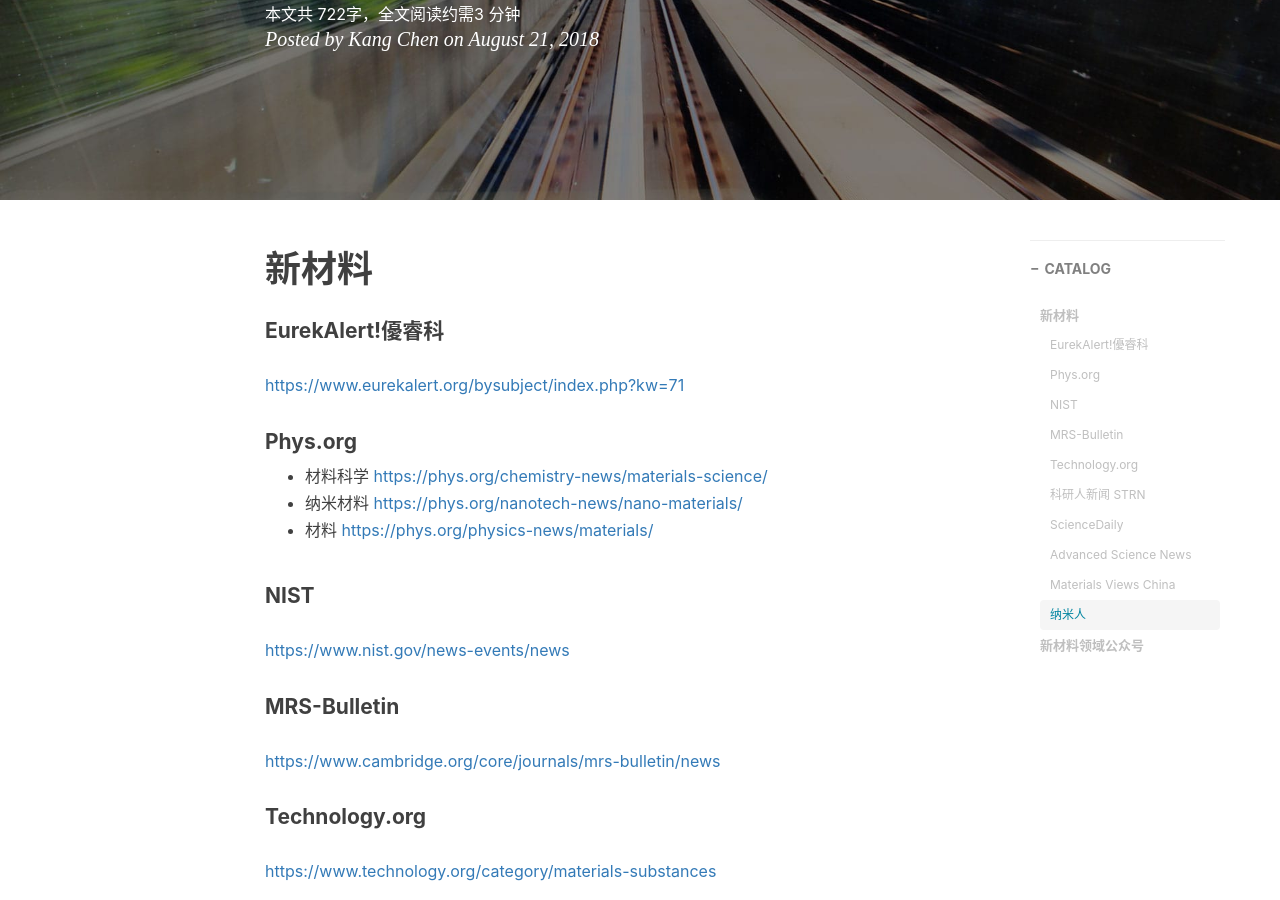
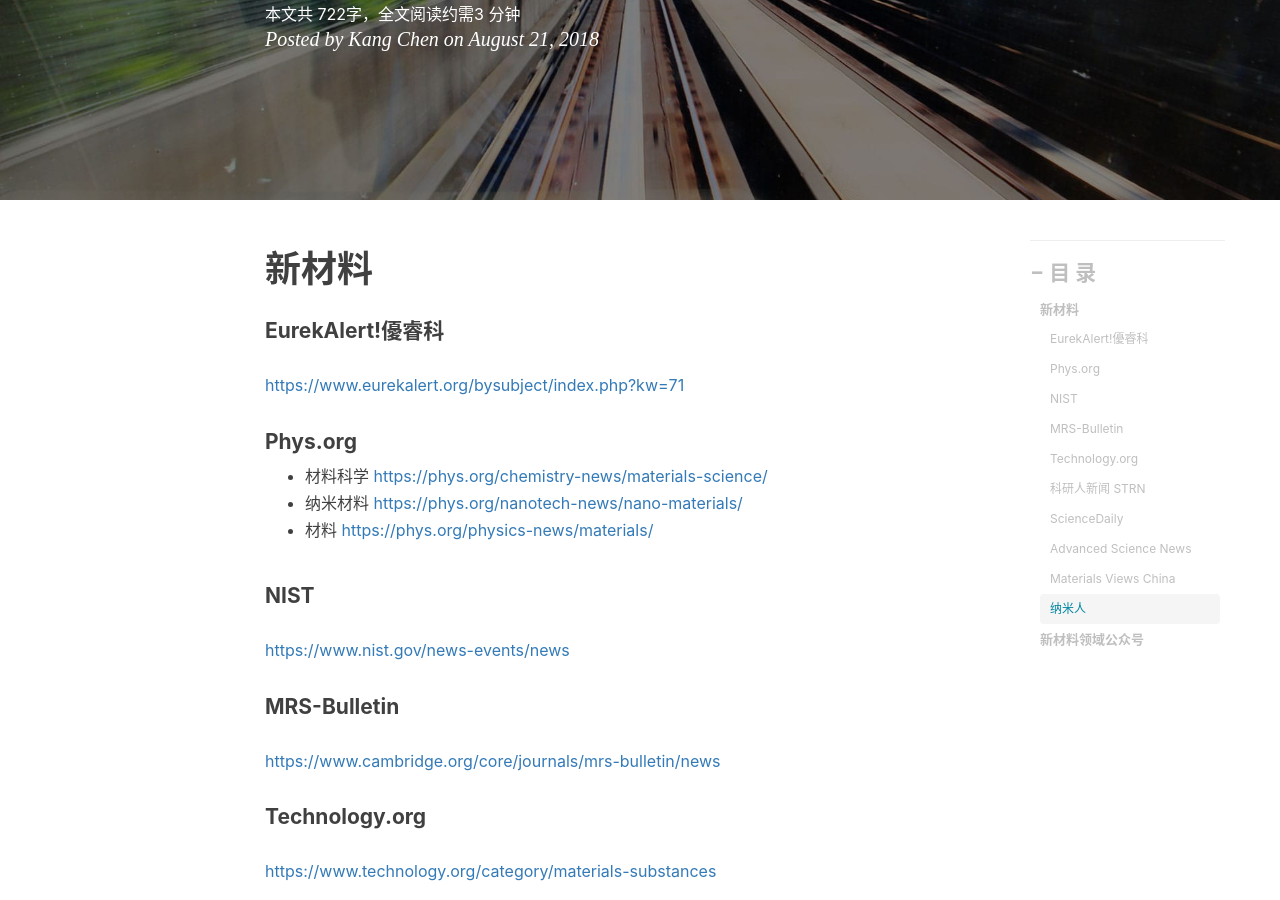
Before and after one commit to kcdyx1/kcdyx1.github.io, a Jekyll site: the page built from _posts/2018-08-21-新材料.md, in a window 1280 px wide and 900 px high, scrolled down 350 px. Built offline with Jekyll 4.4.1, drawn with Linux system fonts in a browser that asks for light colours; nearby versions of some CDN libraries; comment, search, counter and statistics services are not loaded.

Commit message:
'更新'

```diff
--- a/_layouts/post.html
+++ b/_layouts/post.html
@@ -95,9 +95,9 @@ layout: default
                 catalog-container">
                 <div class="side-catalog">
                     <hr class="hidden-sm hidden-xs">
-                    <h5>
-                        <a class="catalog-toggle" href="#">CATALOG</a>
-                    </h5>
+                    <h4>
+                        <a class="catalog-toggle" href="#">目 录</a>
+                    </h4>
                     <ul class="catalog-body"></ul>
                 </div>
             </div>
```
